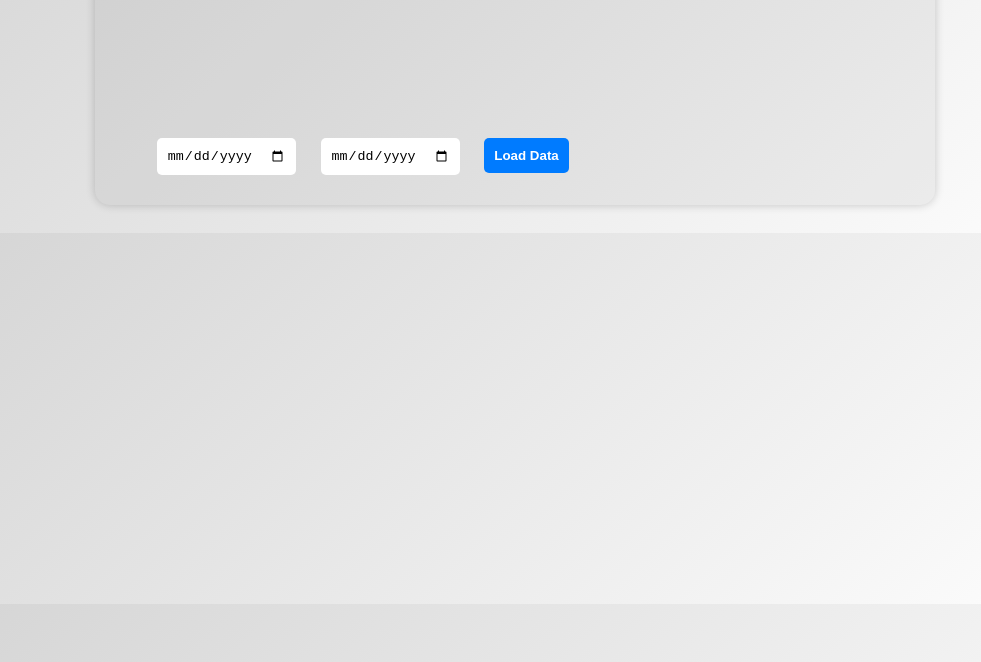
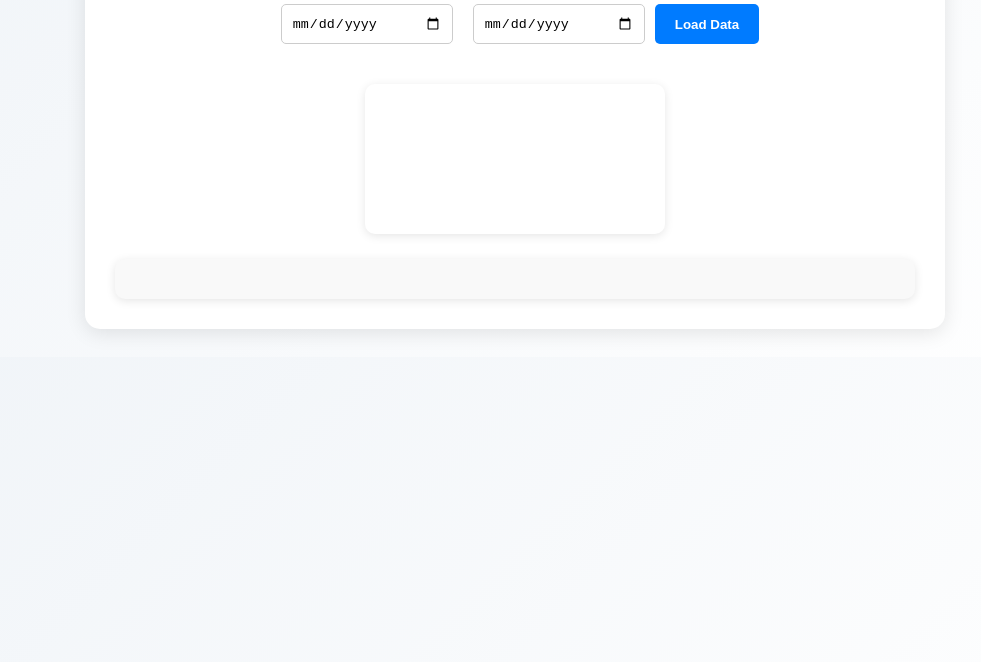
Before and after one commit to Damilyaa/Assignment4, a website: page public/index.html in a window 1280 px wide. Shown: the part 138-800 px from the top of the page, without its empty margins (125-1106 px from the left). Drawn offline with nearby package versions, Linux system fonts and the light colour scheme.

Commit message:
new design

```diff
--- a/public/index.html
+++ b/public/index.html
@@ -10,11 +10,13 @@
 <body>
 <div class="container">
     <h1>Analytics Dashboard</h1>
-    <input type="date" id="start_date">
-    <input type="date" id="end_date">
-    <button onclick="fetchData()">Load Data</button>
+    <div class="date-inputs">
+        <input type="date" id="start_date" placeholder="Start Date">
+        <input type="date" id="end_date" placeholder="End Date">
+        <button onclick="fetchData()">Load Data</button>
+    </div>
     <canvas id="dataChart"></canvas>
-    <div id="metrics"></div>
+    <div id="metrics" class="metrics"></div>
 </div>
 <script src="./script.js"></script>
 </body>
--- a/public/styles.css
+++ b/public/styles.css
@@ -1,6 +1,6 @@
 body {
-    font-family: Arial, sans-serif;
-    background: linear-gradient(135deg, #d3d3d3, #ffffff);
+    font-family: 'Segoe UI', Tahoma, Geneva, Verdana, sans-serif;
+    background: linear-gradient(135deg, #f0f4f8, #ffffff);
     color: #333;
     text-align: center;
     padding: 20px;
@@ -9,24 +9,40 @@ body {
 .container {
     max-width: 800px;
     margin: auto;
-    background: rgba(0, 0, 0, 0.05);
-    padding: 20px;
+    background: #ffffff;
+    padding: 30px;
     border-radius: 15px;
-    box-shadow: 0 0 10px rgba(0, 0, 0, 0.2);
+    box-shadow: 0 4px 20px rgba(0, 0, 0, 0.1);
 }
 
-input, button {
-    margin: 10px;
+h1 {
+    color: #007bff;
+    margin-bottom: 20px;
+}
+
+.date-inputs {
+    display: flex;
+    justify-content: center;
+    margin-bottom: 20px;
+}
+
+input[type="date"] {
+    margin: 0 10px;
     padding: 10px;
-    border: none;
+    border: 1px solid #ccc;
     border-radius: 5px;
+    width: 150px;
 }
 
 button {
+    padding: 10px 20px;
+    border: none;
+    border-radius: 5px;
     background: #007bff;
     color: white;
     cursor: pointer;
     font-weight: bold;
+    transition: background 0.3s;
 }
 
 button:hover {
@@ -35,4 +51,24 @@ button:hover {
 
 canvas {
     margin-top: 20px;
+    border-radius: 10px;
+    box-shadow: 0 2px 10px rgba(0, 0, 0, 0.1);
 }
+
+.metrics {
+    margin-top: 20px;
+    padding: 20px;
+    background: #f9f9f9;
+    border-radius: 10px;
+    box-shadow: 0 2px 10px rgba(0, 0, 0, 0.1);
+}
+
+.metrics h3 {
+    margin-bottom: 10px;
+    color: #333;
+}
+
+.metrics p {
+    margin: 5px 0;
+    color: #555;
+}
--- a/seed.js
+++ b/seed.js
@@ -1,5 +1,5 @@
 const mongoose = require('mongoose');
-const Measurement = require('./models/measurement'); // Подключаем модель
+const Measurement = require('./models/Measurement'); // Подключаем модель
 
 // Подключение к MongoDB (измените URL, если нужно)
 mongoose.connect('mongodb://localhost:27017/analytics_db', {
@@ -33,10 +33,10 @@ const seedDatabase = async () => {
         await Measurement.deleteMany(); // Очистка старых данных
         const data = generateMeasurements();
         await Measurement.insertMany(data);
-        console.log("✅ Данные успешно добавлены!");
+        console.log("Данные успешно добавлены!");
         mongoose.connection.close();
     } catch (error) {
-        console.error("❌ Ошибка при добавлении данных:", error);
+        console.error("Ошибка при добавлении данных:", error);
         mongoose.connection.close();
     }
 };
--- a/server.js
+++ b/server.js
@@ -17,4 +17,4 @@ app.use(cors());
 app.use("/api/measurements", measurementRoutes);
 
 const PORT = process.env.PORT || 5001;
-app.listen(PORT, () => console.log(`🚀 Server running on port ${PORT}`));
+app.listen(PORT, () => console.log(`Server running on port ${PORT}`));
```
